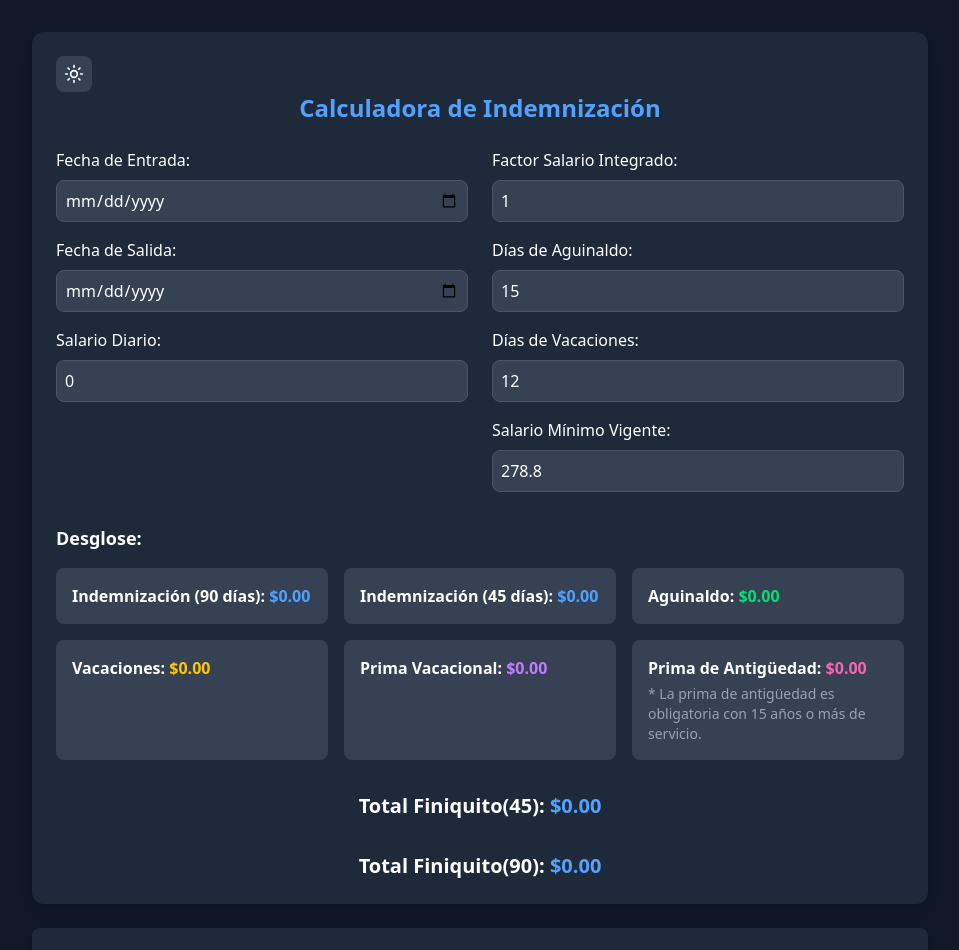
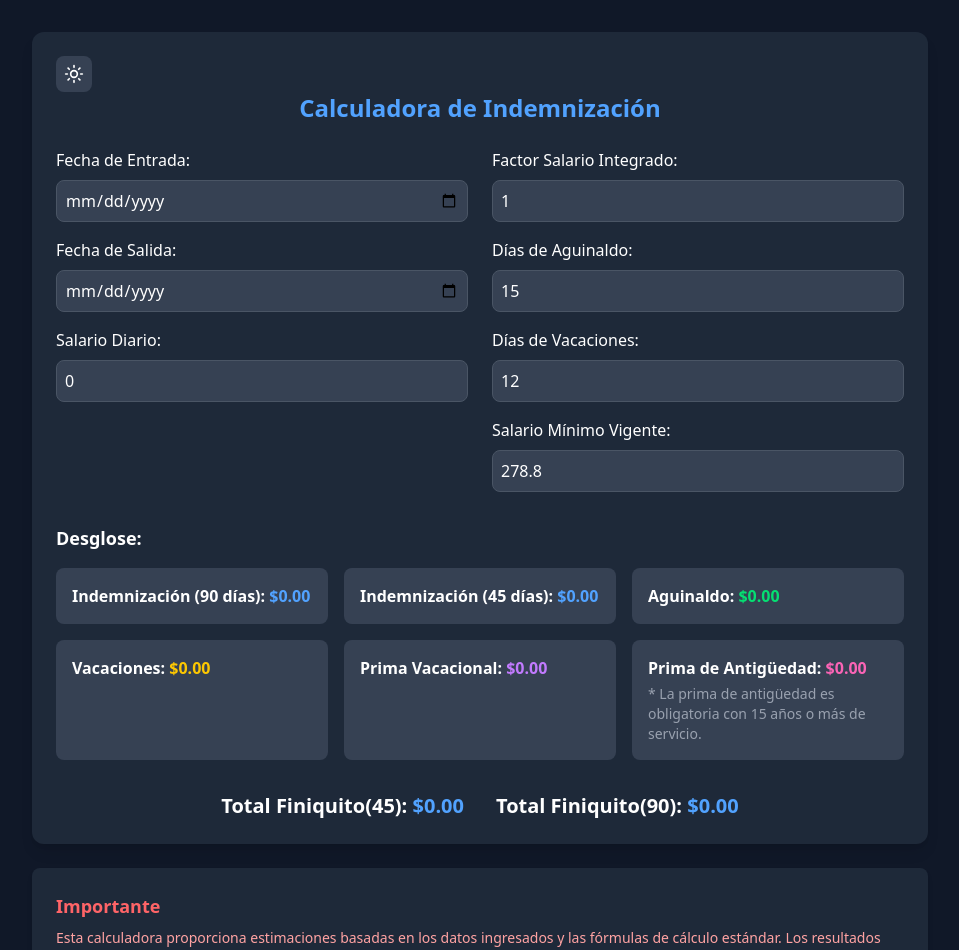
Before and after one commit to ivargasm/calculadora-indemnizacion, a React (Vite) app: page / in a window 1280 px wide. Shown: the top 950 px of the page, without its empty margins (160-1119 px from the left). Built offline with nearby package versions, Linux system fonts and the light colour scheme.

Commit message:
ajuste css

```diff
--- a/src/App.jsx
+++ b/src/App.jsx
@@ -216,11 +216,14 @@ export default function CalculadoraIndemnizacion() {
         </section>
 
         {/* Total Finiquito */}
-        <section className="mt-8">
-          <h3 className="text-xl font-bold text-center">Total Finiquito(45): <span className="text-blue-500 dark:text-blue-400">${totalFiniquito45.toFixed(2)}</span></h3>
-        </section>
-        <section className="mt-8">
-          <h3 className="text-xl font-bold text-center">Total Finiquito(90): <span className="text-blue-500 dark:text-blue-400">${totalFiniquito90.toFixed(2)}</span></h3>
+        <section className='flex flex-col items-center justify-center md:gap-8 md:flex-row'>
+          <section className="mt-8">
+            <h3 className="text-xl font-bold text-center">Total Finiquito(45): <span className="text-blue-500 dark:text-blue-400">${totalFiniquito45.toFixed(2)}</span></h3>
+          </section>
+          <section className="mt-8">
+            <h3 className="text-xl font-bold text-center">Total Finiquito(90): <span className="text-blue-500 dark:text-blue-400">${totalFiniquito90.toFixed(2)}</span></h3>
+          </section>
+
         </section>
       </section>
 
```
